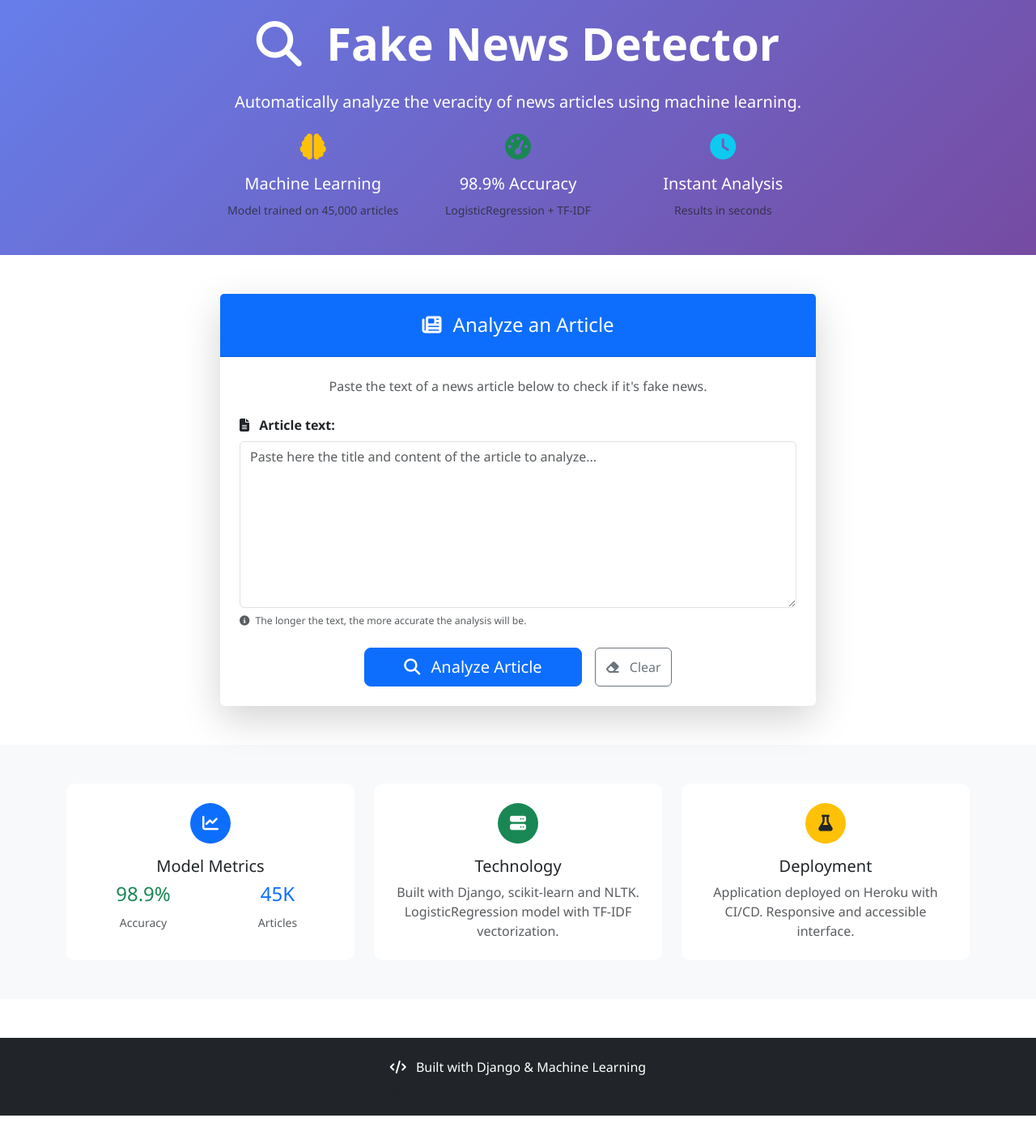
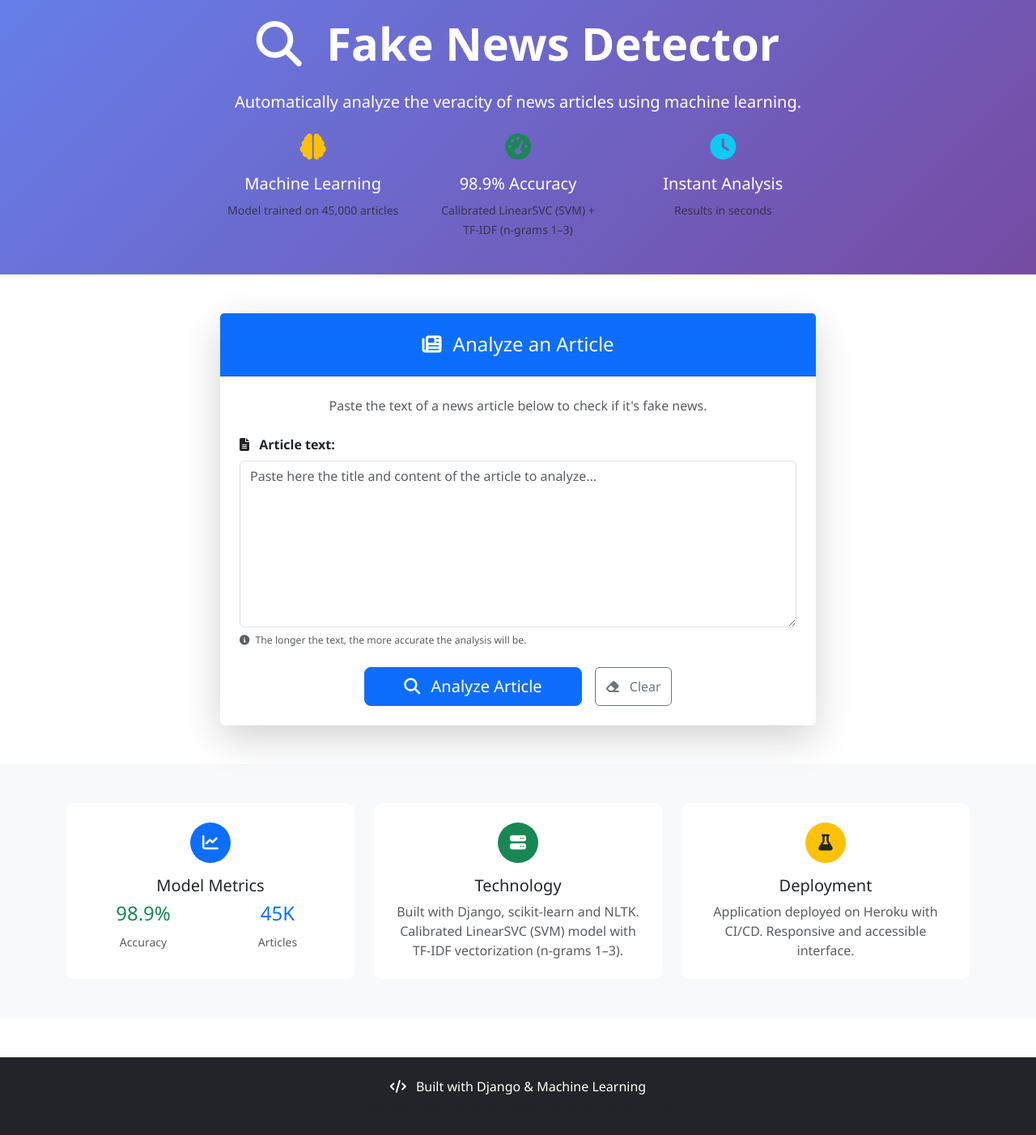
Before and after one commit to thejokers69/fake-news-detector, a Django app: page / in a window 1280 px wide. Shown: the part 62-1464 px from the top of the page at 81% size. Before the commit the page ends 1440 px from the top, so only its background shows below. Run offline with Django 4.2, Linux system fonts and the light colour scheme; parts of the project's set-up code (start-up, migrations or seed data) failed here and were passed over.

Commit message:
feat: Update documentation and templates to reflect model changes from Logistic Regression to Calibrated LinearSVC (SVM)

```diff
--- a/templates/base.html
+++ b/templates/base.html
@@ -121,7 +121,7 @@
           Built with Django & Machine Learning
         </p>
         <small class="text-muted">
-          LogisticRegression model trained on 44,898 articles
+          Calibrated LinearSVC (SVM) model trained on 44,898 articles
         </small>
       </div>
     </footer>
--- a/templates/detector/about.html
+++ b/templates/detector/about.html
@@ -63,7 +63,7 @@
             </div>
             <div class="mb-3">
               <h6><i class="fa-solid fa-brain me-2"></i>Machine Learning</h6>
-              <small class="text-muted">Logistic Regression model classifies articles as Real or Fake</small>
+              <small class="text-muted">Calibrated LinearSVC (SVM) model classifies articles as Real or Fake</small>
             </div>
             <div class="mb-3">
               <h6><i class="fa-solid fa-gauge-high me-2"></i>Confidence Scoring</h6>
@@ -131,8 +131,8 @@
             <div class="mb-3">
               <h6>Model Details:</h6>
               <ul class="list-unstyled small">
-                <li><i class="fa-solid fa-check text-success me-2"></i>Logistic Regression classifier</li>
-                <li><i class="fa-solid fa-check text-success me-2"></i>TF-IDF vectorization (5,000 features)</li>
+                <li><i class="fa-solid fa-check text-success me-2"></i>Calibrated LinearSVC (SVM) classifier</li>
+                <li><i class="fa-solid fa-check text-success me-2"></i>TF-IDF vectorization (5,000 features, n‑grams 1–3)</li>
                 <li><i class="fa-solid fa-check text-success me-2"></i>NLTK text preprocessing</li>
                 <li><i class="fa-solid fa-check text-success me-2"></i>80/20 train-test split</li>
               </ul>
--- a/templates/detector/home.html
+++ b/templates/detector/home.html
@@ -26,7 +26,7 @@
               <i class="fa-solid fa-gauge-high text-success fa-2x"></i>
             </div>
             <h5>98.9% Accuracy</h5>
-            <small class="text-muted">LogisticRegression + TF-IDF</small>
+            <small class="text-muted">Calibrated LinearSVC (SVM) + TF‑IDF (n‑grams 1–3)</small>
           </div>
           <div class="col-md-4">
             <div class="mb-3">
@@ -136,7 +136,7 @@
             </h2>
 
             <p class="lead text-muted mb-4">
-              LogisticRegression model (TF-IDF bi-grams) trained on datasets.
+              Calibrated LinearSVC (SVM) model (TF‑IDF n‑grams 1–3) trained on datasets.
             </p>
 
             <!-- Result Badge and Confidence -->
@@ -175,7 +175,7 @@
             </h2>
 
             <p class="lead text-muted mb-4">
-              LogisticRegression model (TF-IDF bi-grams) trained on datasets.
+              Calibrated LinearSVC (SVM) model (TF‑IDF n‑grams 1–3) trained on datasets.
             </p>
 
             <!-- Result Badge and Confidence -->
@@ -265,8 +265,8 @@
           </div>
           <h5 class="card-title">Technology</h5>
           <p class="card-text text-muted">
-            Built with Django, scikit-learn and NLTK. LogisticRegression model
-            with TF-IDF vectorization.
+            Built with Django, scikit-learn and NLTK. Calibrated LinearSVC (SVM) model
+            with TF-IDF vectorization (n‑grams 1–3).
           </p>
         </div>
       </div>
--- a/templates/detector/result.html
+++ b/templates/detector/result.html
@@ -44,7 +44,7 @@
             </h2>
 
             <p class="lead text-muted mb-4">
-              LogisticRegression model (TF-IDF bi-grams) trained on
+              Calibrated LinearSVC (SVM) model (TF‑IDF n‑grams 1–3) trained on
               DATASETS/True.csv and DATASETS/Fake.csv.
             </p>
 
@@ -82,7 +82,7 @@
             </h2>
 
             <p class="lead text-muted mb-4">
-              LogisticRegression model (TF-IDF bi-grams) trained on
+              Calibrated LinearSVC (SVM) model (TF‑IDF n‑grams 1–3) trained on
               DATASETS/True.csv and DATASETS/Fake.csv.
             </p>
 
@@ -116,7 +116,7 @@
                   Technical Details
                 </h6>
                 <ul class="list-unstyled small">
-                  <li><strong>Algorithm:</strong> LogisticRegression</li>
+                  <li><strong>Algorithm:</strong> Calibrated LinearSVC (LinearSVC + CalibratedClassifierCV) (SVM)</li>
                   <li>
                     <strong>Vectorization:</strong> TF-IDF (5,000 features)
                   </li>
```
Also changed, not shown: docs/deployment.md (+2 -2 lines), docs/quickstart.md (+6 -6 lines), templates/index.html (+4 -4 lines), .github/copilot-instructions.md, README.md, 1 other file.
